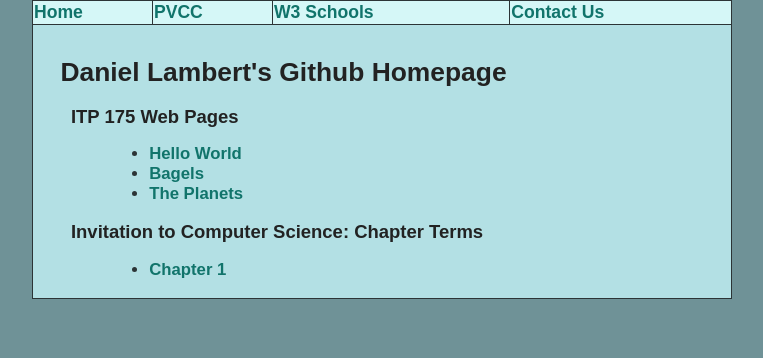
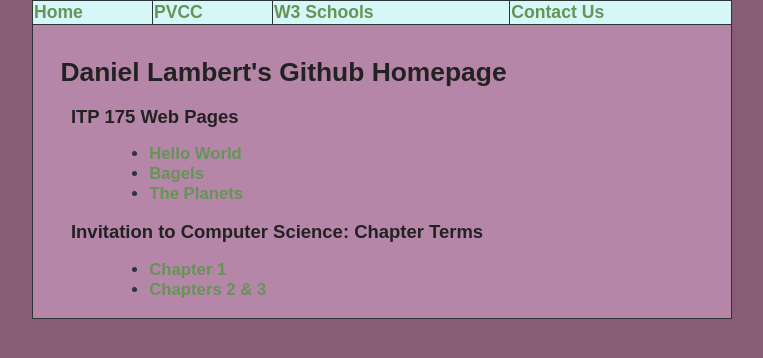
Before and after one commit to dlambert-pvcc/dlambert-pvcc.github.io, a plain HTML site: page index.html in a window 1280 px wide. Shown: the whole page, without its empty margins (258-1021 px from the left). Drawn offline with Linux system fonts and the light colour scheme.

Commit message:
Update index.html

```diff
--- a/index.html
+++ b/index.html
@@ -5,11 +5,11 @@
         <style>
             * {box-sizing: border-box;}
             body {color: #2c3436;
-                background-color: #6f9297;
+                background-color: #885b77;
                 font-family: arial, helvetica, sans-serif;
                 margin-top: 0px;}
 
-            table {background-color: #b3e0e4;
+            table {background-color: #b686a8;
                 width: 700px;
                 margin-left: auto;
                 margin-right: auto;
@@ -31,11 +31,11 @@
             ul {margin-left: 2.5em;}
 
             a {text-decoration: none;}
-            a:link {color: #11746b;}
-            a:visited {color: #596263;}
-            a:hover {color: #0b4944;
+            a:link {color: #659457;}
+            a:visited {color: #3c5033;}
+            a:hover {color: #22723c;
                 text-decoration: underline;}
-            a:active {color: #1aaa9e;}
+            a:active {color: #42925c;}
         </style>
     </head>
 
@@ -67,6 +67,7 @@
                     <h3>
                         <ul>
                             <li><a href="ch1.html">Chapter 1</a></li>
+                            <li><a href="ch2-3.html">Chapters 2 & 3</a></li>
                         </ul>
                     </h3>
                 </td>
```
